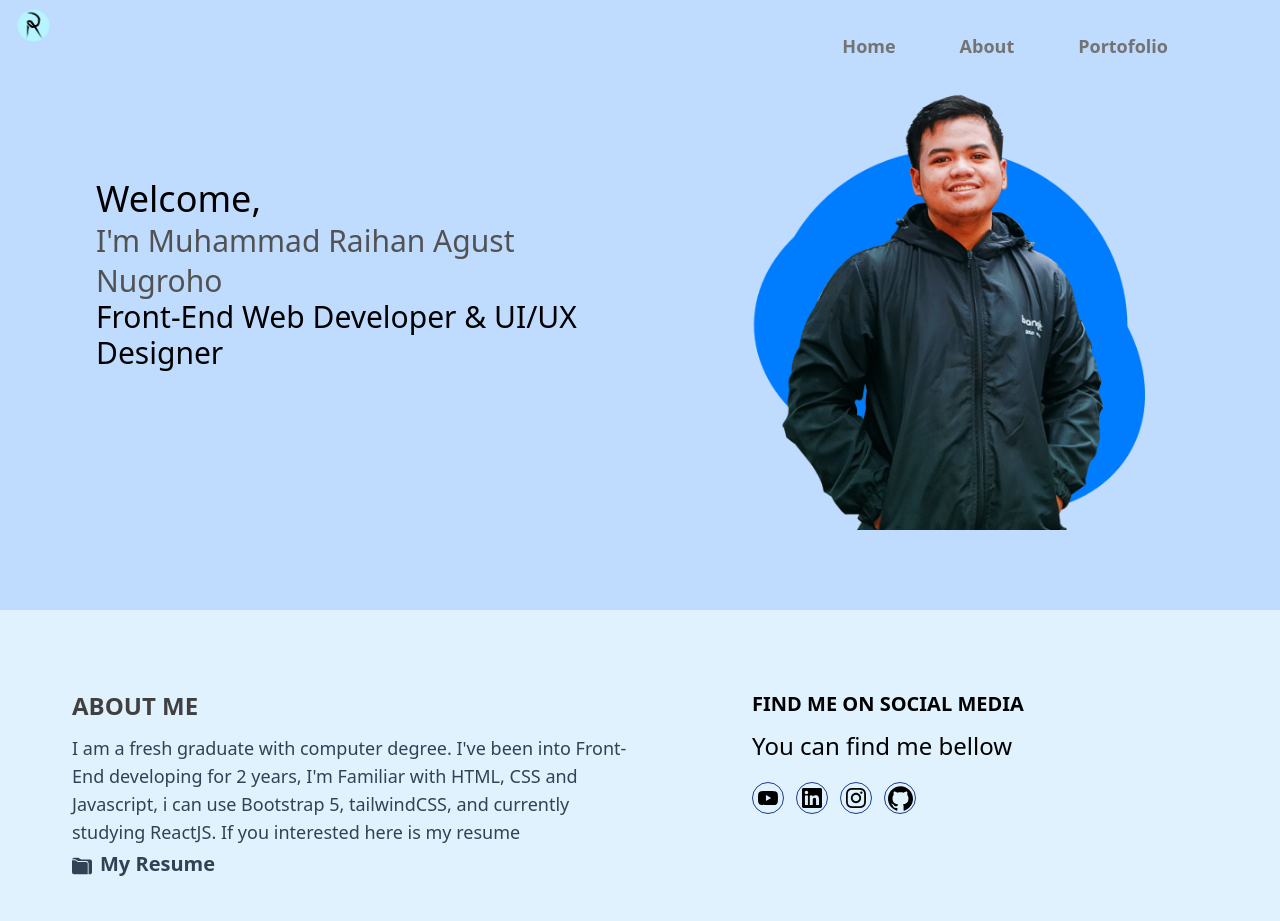
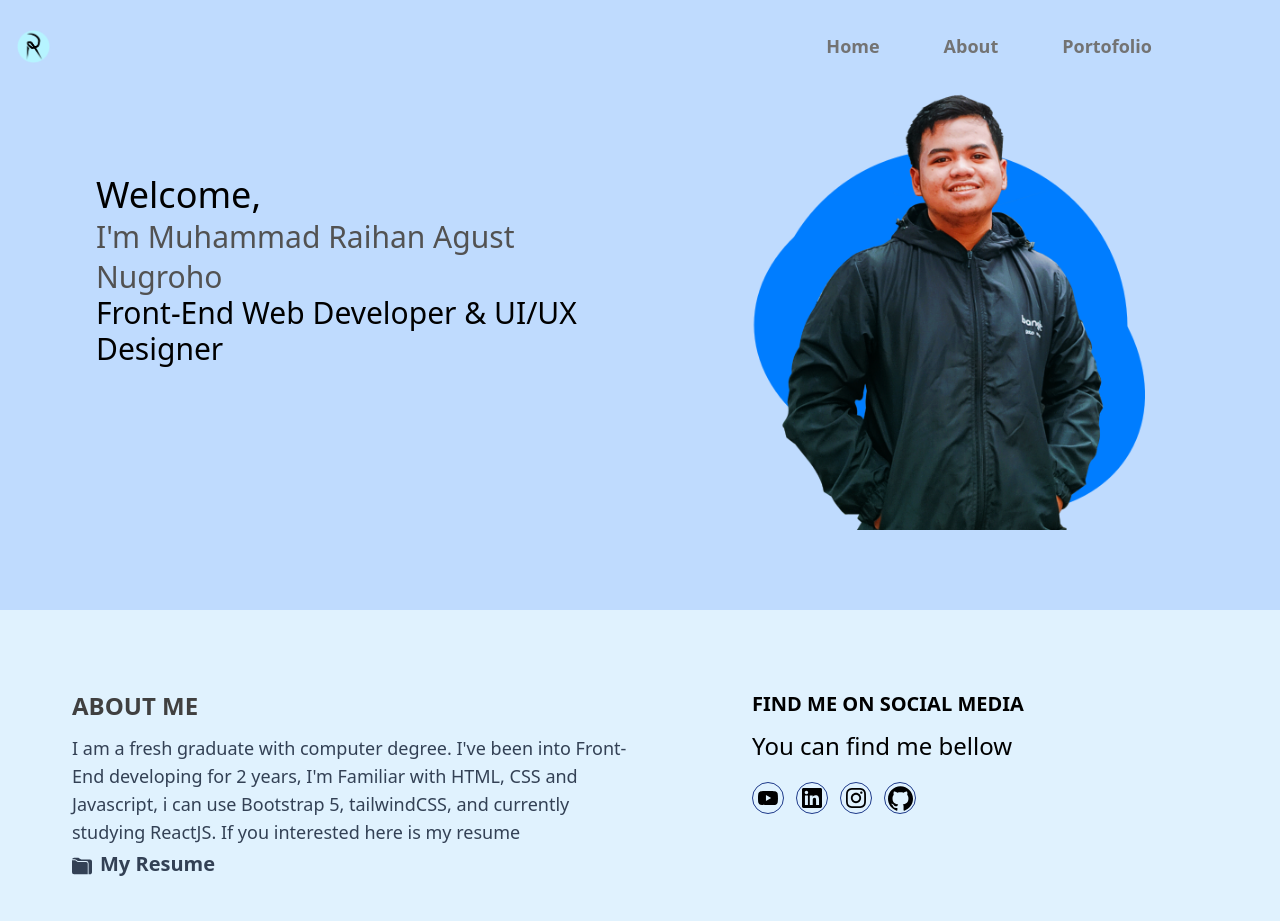
Before and after one commit to raihanAN/portofolio, a website: page index.html in a window 1280 px wide. Shown: the top 921 px of the page. Drawn offline with Linux system fonts and the light colour scheme.

Commit message:
troubleshoot navbar

```diff
--- a/index.html
+++ b/index.html
@@ -8,21 +8,21 @@
     <title>Muhammad Raihan Agust Nugroho</title>
 </head>
 <!-- Navbar -->
-<header class="bg-transparent absolute top-0 left-0 w-full flex items-center z-10">
+<header class="bg-transparent absolute top-0 left-0 w-full flex z-10">
     <div class="container">
-        <div class="flex justify-between relative md:right-0">
+        <div class="flex items-center justify-between relative">
             <div class="px-4">
                 <a href="#home" class="font-bold text-lg font-sans block py-2"> <img src="assets/logo.png" alt="logo"
                         width="35px"></a>
             </div>
-            <div class="flex items-center right-0">
+            <div class="flex items-center px-4">
                 <button id="hamburger" name="hamburger" type="button" class="block absolute right-4 lg:hidden">
                     <span class="w-[30px] h-[2px] my-2 block bg-blue-800 duration-200 ease-in-out"></span>
                     <span class="w-[30px] h-[2px] my-2 block bg-blue-800 duration-200 ease-in-out"></span>
                     <span class="w-[30px] h-[2px] my-2 block bg-blue-800 duration-200 ease-in-out"></span>
                 </button>
                 <nav id="navbar"
-                    class="hidden lg:visible absolute py-5 bg-white shadow-lg rounded-lg max-w-[250px] w-full top-full lg:block lg:static lg:bg-transparent lg:max-w-full lg:shadow-none lg:rounded-none">
+                    class="hidden lg:visible absolute py-5 bg-white shadow-lg rounded-lg max-w-[350px] right-4 w-full top-full lg:block lg:static lg:bg-transparent lg:max-w-full lg:shadow-none lg:rounded-none">
                     <ul class="block lg:flex lg:font-bold lg:text-lg">
                         <li class="group">
                             <a href="#Home" class="text-blue-500 py-3 mx-8 flex lg:text-neutral-500">Home</a>
--- a/tailwind.config.js
+++ b/tailwind.config.js
@@ -3,7 +3,7 @@
   content: ["index.html"],
   theme: {
     screens: {
-      'sm': '850px',
+      'sm': 'px',
       // => @media (min-width: 576px) { ... }
 
       'md': '960px',
```
Also changed, not shown: dist/output.css.
